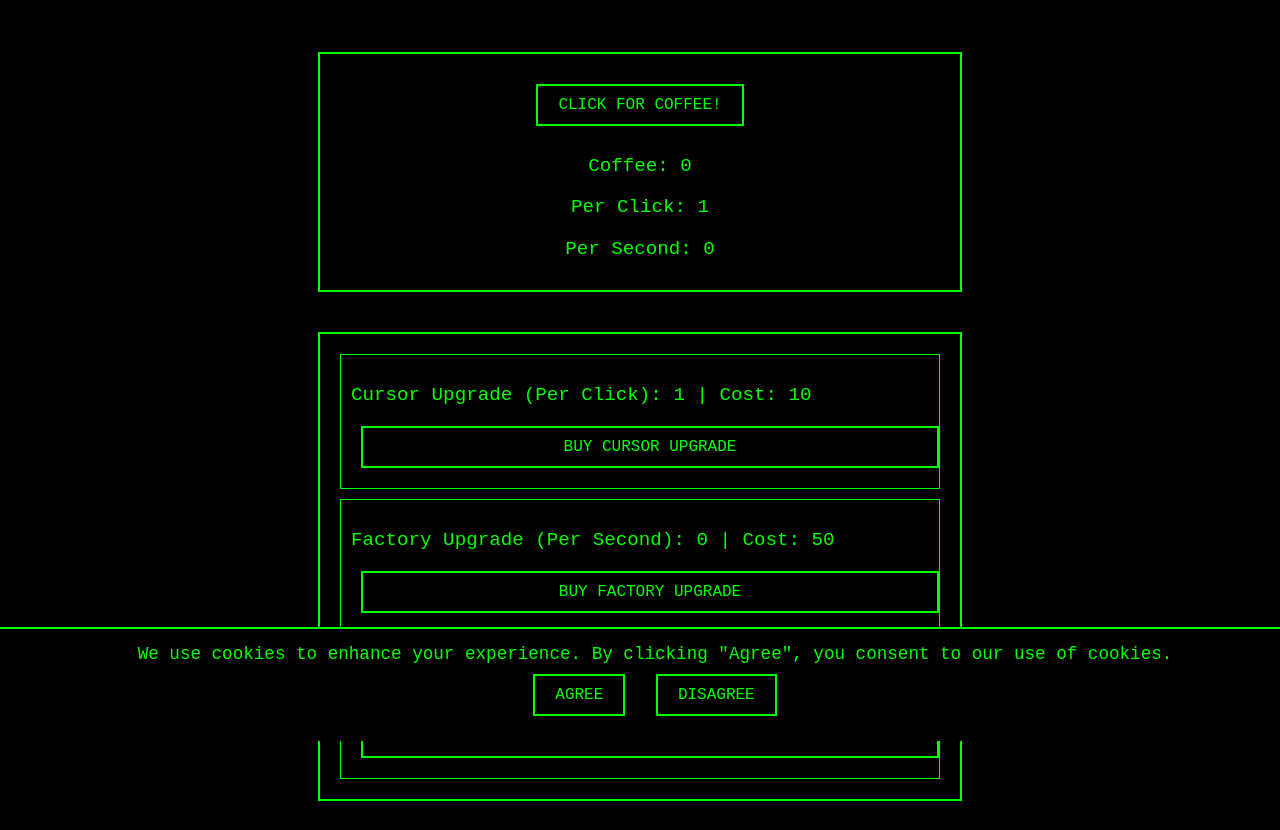
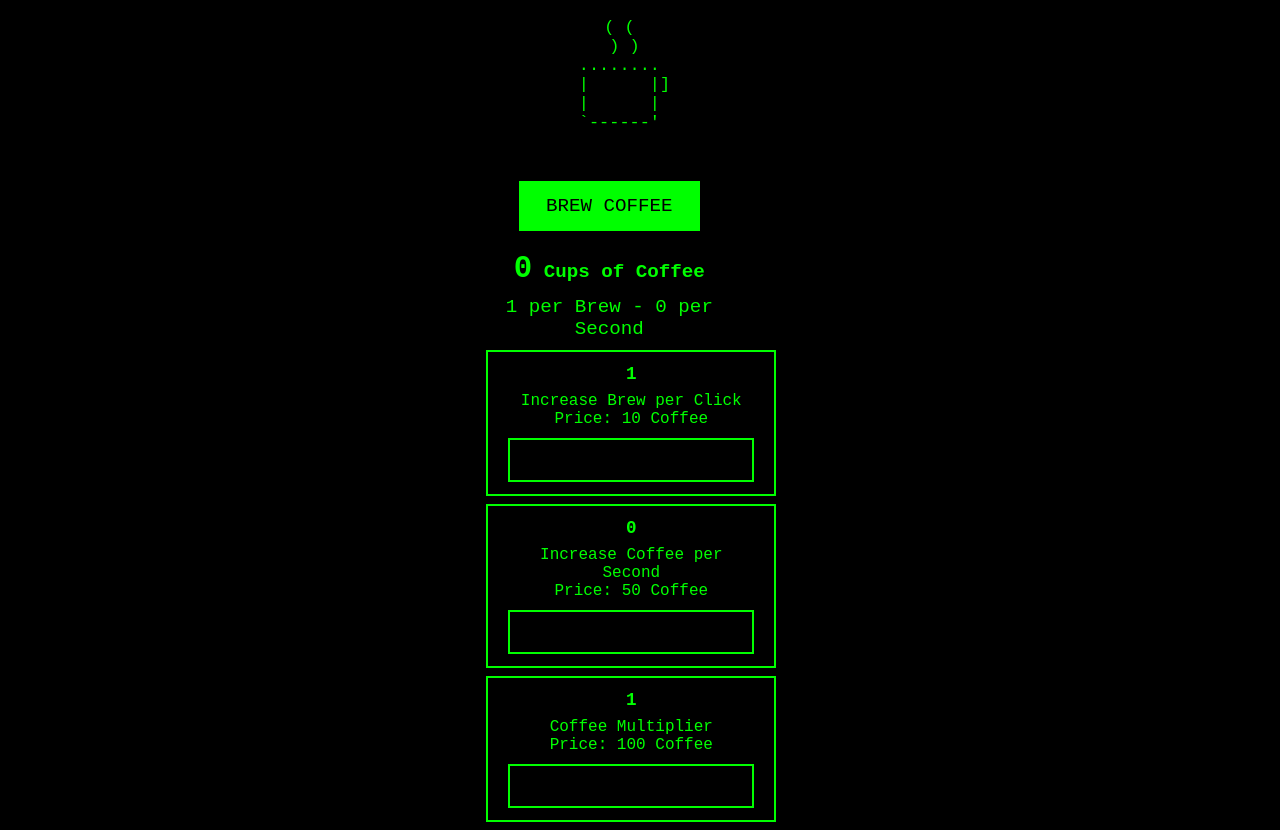
Before and after one commit to palisaar/simple-site, a website: page coffee-clicker/coffee-clicker.html in a window 1280 px wide. Shown: the part 59-889 px from the top of the page. Before the commit the page ends 860 px from the top, so only its background shows below. Drawn offline with Linux system fonts and the light colour scheme.

Commit message:
commit 4

```diff
--- a/coffee-clicker/coffee-clicker.css
+++ b/coffee-clicker/coffee-clicker.css
@@ -13,112 +13,136 @@ body {
     align-items: center;
 }
 
-/* Text styles */
-#coffee-container p, #upgrades p {
-    font-size: 1.2em;
-    margin-bottom: 10px;
+/* Game Header */
+header h1 {
+    font-size: 2em; /* Smaller title */
+    margin-bottom: 20px;
+    color: #00FF00;
 }
 
-/* Button and input styles */
-button, input[type="button"] {
-    background-color: black; /* Black button background */
-    color: #00FF00; /* Green text */
+/* Coffee Mug ASCII Art */
+#coffee-mug-button pre {
+    font-size: 1.3em; /* Smaller ASCII art */
+    margin-bottom: 20px;
+    background-color: black;
+}
+
+/* Brew Button */
+.brew-button {
+    background-color: #00FF00; /* Green background */
+    color: black; /* Black text */
     border: 2px solid #00FF00; /* Green border */
     font-family: 'Courier New', Courier, monospace;
-    font-size: 16px;
-    padding: 10px 20px;
-    margin: 10px;
+    font-size: 1.2em; /* Smaller font size */
+    padding: 12px 25px; /* Reduced padding */
+    margin: 10px 0; /* Reduced margin */
     cursor: pointer;
     text-transform: uppercase;
     transition: background-color 0.2s, transform 0.2s;
 }
 
-/* Button hover effect */
-button:hover, input[type="button"]:hover {
-    background-color: #00FF00; /* Green hover background */
-    color: black; /* Black text */
-    transform: scale(1.1); /* Slightly enlarge the button */
+.brew-button:hover {
+    background-color: black; /* Black background on hover */
+    color: #00FF00; /* Green text on hover */
+    transform: scale(1.05); /* Slightly smaller hover effect */
 }
 
-/* Disabled button styles */
-button:disabled, input[type="button"]:disabled {
-    border-color: #006400; /* Dark green border for disabled */
-    color: #006400; /* Dark green text for disabled */
-    cursor: not-allowed;
+/* Coffee Container: Brew Button and Coffee Stats */
+#game .content-container {
+    display: flex;
+    flex-direction: column;
+    align-items: center; /* Centered content */
+    width: 80%; /* Adjust width */
+    max-width: 600px; /* Reduced max-width */
 }
 
-/* Container borders (No glow) */
-#coffee-container, #upgrades {
-    border: 2px solid #00FF00;
-    padding: 20px;
-    margin: 20px;
-    width: 90%;
-    max-width: 600px;
-    text-align: left;
+/* Left Section (Coffee Mug and Brew Button) */
+.left {
+    text-align: center;
+    width: 100%; /* Full width */
 }
 
-/* Coffee container: Center elements */
-#coffee-container {
+/* Right Section (Coffee Stats and Upgrades) */
+.right {
+    text-align: center;
+    width: 100%; /* Full width */
+}
+
+/* Coffee Stats Display */
+h2, p {
+    font-size: 1.2em; /* Smaller font size */
+    margin: 10px 0; /* Reduced margin */
+}
+
+/* Update Boxes */
+.update-box {
+    border: 2px solid #00FF00;
+    padding: 12px 20px; /* Reduced padding */
+    margin: 8px 0; /* Reduced margin */
+    background-color: black;
+    color: #00FF00;
+    width: 100%; /* Full width */
+    max-width: 500px; /* Set a max-width for longer boxes */
     text-align: center;
 }
 
-/* Upgrade section */
-#upgrades {
-    display: flex;
-    flex-direction: column;
-    gap: 10px;
-}
-
-#upgrades div {
-    border: 1px solid #00FF00;
-    padding: 10px;
-}
-
-/* Input buttons inside upgrade sections */
-#upgrades div input {
-    margin-top: 10px;
-    width: 100%;
-}
-
-/* Cookie Banner Styling */
-#cookie-banner {
-    position: fixed;
-    bottom: 0;
-    left: 0;
-    width: 100%;
-    background-color: black;
-    color: #00FF00;
-    border-top: 2px solid #00FF00;
-    text-align: center;
-    padding: 15px;
-    font-size: 1.1em;
-    z-index: 9999;
-}
-
-#cookie-banner p {
-    margin: 0;
-}
-
-#cookie-banner a {
-    color: #00FF00;
-    text-decoration: underline;
-}
-
-#cookie-banner button {
+/* Upgrade Buttons */
+.update-box input[type="button"] {
     background-color: black;
     color: #00FF00;
     border: 2px solid #00FF00;
     font-family: 'Courier New', Courier, monospace;
-    font-size: 16px;
-    padding: 10px 20px;
-    margin-top: 10px;
+    font-size: 1.1em; /* Smaller font size */
+    padding: 10px 20px; /* Reduced padding */
+    width: 100%; /* Full width */
+    margin-top: 10px; /* Reduced margin */
     cursor: pointer;
     text-transform: uppercase;
     transition: background-color 0.2s, transform 0.2s;
 }
 
-#cookie-banner button:hover {
+.update-box input[type="button"]:hover {
     background-color: #00FF00;
     color: black;
-    transform: scale(1.1);
+    transform: scale(1.05); /* Slightly reduced scale effect */
 }
+
+.update-box input[type="button"]:disabled {
+    background-color: black; /* Keep the background black */
+    border-color: #00FF00; /* Keep the green border */
+    color: black; /* Keep the text black */
+    cursor: not-allowed; /* Indicate that it's not clickable */
+}
+
+/* Upgrade Prices and Levels */
+.update-box .level {
+    font-weight: bold;
+    font-size: 1.1em; /* Smaller font size */
+    margin-bottom: 8px; /* Reduced margin */
+}
+
+/* Coffee Number Display */
+#coffee-number {
+    font-weight: bold;
+    font-size: 1.6em; /* Slightly smaller font size */
+    margin-top: 15px; /* Reduced margin */
+}
+
+/* Disable Button State (when not enough coffee) */
+button[disabled] {
+    background-color: black;  /* Keep the background black */
+    color: black;  /* Keep the text color black */
+    border: 2px solid #00FF00;  /* Keep the border green */
+    cursor: not-allowed;  /* Indicate that the button is not clickable */
+}
+
+button[disabled]:hover {
+    background-color: black;  /* Keep the background black on hover */
+    color: black;  /* Keep the text color black */
+    transform: none;  /* No hover effect */
+}
+
+/* Overall Layout */
+#game {
+    margin-top: 30px; /* Reduced margin from top */
+}
--- a/coffee-clicker/coffee-clicker.html
+++ b/coffee-clicker/coffee-clicker.html
@@ -1,52 +1,74 @@
 <!DOCTYPE html>
 <html lang="en">
 <head>
-    <meta charset="UTF-8">
-    <meta name="viewport" content="width=device-width, initial-scale=1.0">
-    <title>Coffee Clicker - Retro</title>
-    <link rel="stylesheet" href="coffee-clicker.css">
+    <meta charset="UTF-8" />
+    <meta http-equiv="X-UA-Compatible" content="IE=edge" />
+    <meta name="viewport" content="width=device-width, initial-scale=1.0" />
+    <title>Coffee Brewing Clicker</title>
+    <link rel="stylesheet" href="coffee-clicker.css" />
 </head>
 <body>
-<div id="coffee-art">
-    <pre>
+<div id="game">
+    <header>
+        <h1>"Coffee Clicker"</h1>
+    </header>
+    <main>
+        <div class="content-container">
+            <div class="left">
+                <!-- ASCII art for Coffee Mug -->
+                <div id="coffee-mug-button" class="ascii-art-button">
+            <pre id="coffee-mug">
   ( (
    ) )
   ........
-        |       |]
-      \      /
-       `----'
+   |      |]
+  |      |
+  `------'
             </pre>
                 </div>
-<div id="coffee-container">
-    <button id="click-button">Click for Coffee!</button>
-    <p>Coffee: <span id="coffee-number">0</span></p>
-    <p>Per Click: <span id="coffee-number-click">1</span></p>
-    <p>Per Second: <span id="coffee-number-second">0</span></p>
+                <!-- Brew button under the ASCII art -->
+                <button id="brew-button" class="brew-button">Brew Coffee</button>
             </div>
 
-<div id="upgrades">
-    <div id="cursor">
-        <p>Cursor Upgrade (Per Click): <span class="level">1</span> | Cost: <span class="price">10</span></p>
-        <input type="button" value="Buy Cursor Upgrade" />
+            <div class="right">
+                <h2><span id="coffee-number">0</span> Cups of Coffee</h2>
+                <p><span id="coffee-number-click">1</span> per Brew - <span id="coffee-number-second">0</span> per Second</p>
+
+                <div id="updates">
+                    <!-- Cursor (Automatic Brewing) -->
+                    <div id="cursor" class="update-box">
+                        <div class="level">1</div>
+                        <div>
+                            Increase Brew per Click<br />Price:
+                            <span class="price" id="cursor-price">10</span> Coffee
                         </div>
-    <div id="factory">
-        <p>Factory Upgrade (Per Second): <span class="level">0</span> | Cost: <span class="price">50</span></p>
-        <input type="button" value="Buy Factory Upgrade" />
+                        <input type="button" id="cursor-upgrade" value="Buy" />
                     </div>
-    <div id="multiplier">
-        <p>Multiplier Upgrade: <span class="level">1</span> | Cost: <span class="price">100</span></p>
-        <input type="button" value="Buy Multiplier Upgrade" />
+
+                    <!-- Factory (Automated Coffee Machine) -->
+                    <div id="factory" class="update-box">
+                        <div class="level" id="factory-level">0</div>
+                        <div>
+                            Increase Coffee per Second<br />Price:
+                            <span class="price" id="factory-price">50</span> Coffee
+                        </div>
+                        <input type="button" id="factory-upgrade" value="Buy" />
+                    </div>
+
+                    <!-- Multiplier (Coffee Boost) -->
+                    <div id="multiplier" class="update-box">
+                        <div class="level" id="multiplier-level">1</div>
+                        <div>
+                            Coffee Multiplier<br />Price: <span class="price" id="multiplier-price">100</span> Coffee
+                        </div>
+                        <input type="button" id="multiplier-upgrade" value="Buy" />
                     </div>
                 </div>
-
-<!-- Cookie Banner -->
-<div id="cookie-banner">
-    <p>We use cookies to enhance your experience. By clicking "Agree", you consent to our use of cookies.</p>
-    <button id="agree-button">Agree</button>
-    <button id="disagree-button">Disagree</button>
+            </div>
+        </div>
+    </main>
 </div>
 
 <script src="coffee-clicker.js"></script>
-
 </body>
 </html>
--- a/coffee-clicker/coffee-clicker.js
+++ b/coffee-clicker/coffee-clicker.js
@@ -1,185 +1,138 @@
-// DOM Elements
-const clickButton = document.getElementById('click-button');
-const coffeeNumberDisplay = document.getElementById('coffee-number');
-const coffeePerClickDisplay = document.getElementById('coffee-number-click');
-const coffeePerSecondDisplay = document.getElementById('coffee-number-second');
+// Grab DOM elements
+const coffeeMugButton = document.getElementById("coffee-mug-button");
+const brewButton = document.getElementById("brew-button");
+const coffeeNumberDisplay = document.getElementById("coffee-number");
+const coffeeNumberClickDisplay = document.getElementById("coffee-number-click");
+const coffeeNumberSecondDisplay = document.getElementById("coffee-number-second");
 
-const cursorUpdateBtn = document.querySelector('#cursor > input');
-const factoryUpdateBtn = document.querySelector('#factory > input');
-const multiplierUpdateBtn = document.querySelector('#multiplier > input');
+const cursorUpgradeButton = document.getElementById("cursor-upgrade");
+const factoryUpgradeButton = document.getElementById("factory-upgrade");
+const multiplierUpgradeButton = document.getElementById("multiplier-upgrade");
 
-// Cookie Banner Elements
-const cookieBanner = document.getElementById('cookie-banner');
-const agreeButton = document.getElementById('agree-button');
-const disagreeButton = document.getElementById('disagree-button');
-
-// Default values (in case there's no saved data)
-let coffee = 0;
-let coffeePerClick = 1;
-let coffeePerSecond = 0;
-
-let cursorLevel = 1;
-let cursorPrice = 10;
-let factoryLevel = 0;
-let factoryPrice = 50;
-let multiplierLevel = 1;
-let multiplierPrice = 100;
+const cursorPriceDisplay = document.getElementById("cursor-price");
+const factoryPriceDisplay = document.getElementById("factory-price");
+const multiplierPriceDisplay = document.getElementById("multiplier-price");
 
 // Load saved game state from localStorage
-function loadGame() {
-    coffee = parseInt(localStorage.getItem('coffee')) || 0;
-    coffeePerClick = parseInt(localStorage.getItem('coffeePerClick')) || 1;
-    coffeePerSecond = parseInt(localStorage.getItem('coffeePerSecond')) || 0;
+function loadGameState() {
+    const savedState = JSON.parse(localStorage.getItem("coffeeGameState"));
+    if (savedState) {
+        coffee = savedState.coffee || 0;
+        coffeePerClick = savedState.coffeePerClick || 1;
+        coffeePerSecond = savedState.coffeePerSecond || 0;
 
-    cursorLevel = parseInt(localStorage.getItem('cursorLevel')) || 1;
-    cursorPrice = parseInt(localStorage.getItem('cursorPrice')) || 10;
-    factoryLevel = parseInt(localStorage.getItem('factoryLevel')) || 0;
-    factoryPrice = parseInt(localStorage.getItem('factoryPrice')) || 50;
-    multiplierLevel = parseInt(localStorage.getItem('multiplierLevel')) || 1;
-    multiplierPrice = parseInt(localStorage.getItem('multiplierPrice')) || 100;
+        cursorLevel = savedState.cursorLevel || 1;
+        cursorPrice = savedState.cursorPrice || 10;
+        factoryLevel = savedState.factoryLevel || 0;
+        factoryPrice = savedState.factoryPrice || 50;
+        multiplierLevel = savedState.multiplierLevel || 1;
+        multiplierPrice = savedState.multiplierPrice || 100;
+    } else {
+        // If no saved state, initialize with defaults
+        coffee = 0;
+        coffeePerClick = 1;
+        coffeePerSecond = 0;
 
-    showCoffee(); // Update the UI with the loaded values
+        cursorLevel = 1;
+        cursorPrice = 10;
+        factoryLevel = 0;
+        factoryPrice = 50;
+        multiplierLevel = 1;
+        multiplierPrice = 100;
+    }
 }
 
 // Save game state to localStorage
-function saveGame() {
-    localStorage.setItem('coffee', coffee);
-    localStorage.setItem('coffeePerClick', coffeePerClick);
-    localStorage.setItem('coffeePerSecond', coffeePerSecond);
-
-    localStorage.setItem('cursorLevel', cursorLevel);
-    localStorage.setItem('cursorPrice', cursorPrice);
-    localStorage.setItem('factoryLevel', factoryLevel);
-    localStorage.setItem('factoryPrice', factoryPrice);
-    localStorage.setItem('multiplierLevel', multiplierLevel);
-    localStorage.setItem('multiplierPrice', multiplierPrice);
+function saveGameState() {
+    const gameState = {
+        coffee: coffee,
+        coffeePerClick: coffeePerClick,
+        coffeePerSecond: coffeePerSecond,
+        cursorLevel: cursorLevel,
+        cursorPrice: cursorPrice,
+        factoryLevel: factoryLevel,
+        factoryPrice: factoryPrice,
+        multiplierLevel: multiplierLevel,
+        multiplierPrice: multiplierPrice
+    };
+    localStorage.setItem("coffeeGameState", JSON.stringify(gameState));
 }
 
-// Increment coffee on click
-clickButton.addEventListener('click', () => {
+// Show coffee and update button states
+function showCoffee() {
+    coffeeNumberDisplay.textContent = coffee;
+    coffeeNumberClickDisplay.textContent = coffeePerClick;
+    coffeeNumberSecondDisplay.textContent = coffeePerSecond;
+
+    cursorPriceDisplay.textContent = cursorPrice;
+    factoryPriceDisplay.textContent = factoryPrice;
+    multiplierPriceDisplay.textContent = multiplierPrice;
+
+    // Disable buttons if not enough coffee
+    setButtonState(cursorUpgradeButton, coffee >= cursorPrice);
+    setButtonState(factoryUpgradeButton, coffee >= factoryPrice);
+    setButtonState(multiplierUpgradeButton, coffee >= multiplierPrice);
+
+    // Save the game state after updating
+    saveGameState();
+}
+
+// Set the state (enabled/disabled) of a button
+function setButtonState(button, enabled) {
+    if (enabled) {
+        button.removeAttribute("disabled");
+    } else {
+        button.setAttribute("disabled", "true");
+    }
+}
+
+// Brew button event listener
+brewButton.addEventListener("click", function() {
+    console.log("Brew button clicked.");  // Debugging log
     coffee += coffeePerClick;
-    saveGame();
     showCoffee();
 });
 
-// Cursor upgrade: increases coffee per click
-cursorUpdateBtn.addEventListener('click', () => {
+// Upgrade button event listeners
+cursorUpgradeButton.addEventListener("click", function() {
     if (coffee >= cursorPrice) {
+        coffee -= cursorPrice;
         cursorLevel++;
-        coffeePerClick += 1 * multiplierLevel; // Coffee per click scales with multiplier
-        coffee -= cursorPrice;
-        cursorPrice *= 2; // Price doubles after every purchase
-        saveGame();
+        coffeePerClick = cursorLevel * multiplierLevel;
+        cursorPrice = Math.floor(cursorPrice * 1.5);
         showCoffee();
     }
 });
 
-// Factory upgrade: increases coffee per second
-factoryUpdateBtn.addEventListener('click', () => {
+factoryUpgradeButton.addEventListener("click", function() {
     if (coffee >= factoryPrice) {
+        coffee -= factoryPrice;
         factoryLevel++;
-        coffeePerSecond += 1 * multiplierLevel; // Coffee per second scales with multiplier
-        coffee -= factoryPrice;
-        factoryPrice *= 2; // Price doubles after every purchase
-        saveGame();
+        coffeePerSecond = factoryLevel * multiplierLevel;
+        factoryPrice = Math.floor(factoryPrice * 1.5);
         showCoffee();
     }
 });
 
-// Multiplier upgrade: scales coffee per click and per second
-multiplierUpdateBtn.addEventListener('click', () => {
+multiplierUpgradeButton.addEventListener("click", function() {
     if (coffee >= multiplierPrice) {
+        coffee -= multiplierPrice;
         multiplierLevel++;
-        coffeePerClick = cursorLevel * multiplierLevel; // Recalculate based on levels
-        coffeePerSecond = factoryLevel * multiplierLevel; // Recalculate based on levels
-        coffee -= multiplierPrice;
-        multiplierPrice *= 3; // Price triples after every purchase
-        saveGame();
+        coffeePerClick = cursorLevel * multiplierLevel;
+        coffeePerSecond = factoryLevel * multiplierLevel;
+        multiplierPrice = Math.floor(multiplierPrice * 1.5);
         showCoffee();
     }
 });
 
-// Game loop: adds coffee per second every second
-function gameloop() {
+// Game loop function to add coffee per second
+function gameLoop() {
     coffee += coffeePerSecond;
-    saveGame();
     showCoffee();
 }
 
-// Update the UI to reflect game state
-function showCoffee() {
-    coffeeNumberDisplay.innerHTML = formatNumber(coffee);
-    coffeePerClickDisplay.innerHTML = formatNumber(coffeePerClick);
-    coffeePerSecondDisplay.innerHTML = formatNumber(coffeePerSecond);
+// Load game state when the page loads
+loadGameState();
 
-    // Update upgrade views
-    updateUpgradeView('cursor', cursorLevel, cursorPrice);
-    updateUpgradeView('factory', factoryLevel, factoryPrice);
-    updateUpgradeView('multiplier', multiplierLevel, multiplierPrice);
-
-    // Disable buttons if coffee is insufficient
-    setDisable(coffee >= cursorPrice, cursorUpdateBtn);
-    setDisable(coffee >= factoryPrice, factoryUpdateBtn);
-    setDisable(coffee >= multiplierPrice, multiplierUpdateBtn);
-}
-
-// Update the display for an upgrade
-function updateUpgradeView(id, level, price) {
-    const levelDisplay = document.querySelector(`#${id} > .level`);
-    const priceDisplay = document.querySelector(`#${id} .price`);
-    levelDisplay.innerHTML = level;
-    priceDisplay.innerHTML = formatNumber(price);
-}
-
-// Disable or enable buttons
-function setDisable(able, btn) {
-    if (able) {
-        btn.removeAttribute("disabled");
-    } else {
-        btn.setAttribute("disabled", "");
-    }
-}
-
-// Format large numbers for better readability
-function formatNumber(num) {
-    if (num > 1000000000) {
-        return (num / 1000000000).toFixed(2) + ' B';
-    }
-    if (num > 1000000) {
-        return (num / 1000000).toFixed(2) + ' M';
-    }
-    if (num > 1000) {
-        return (num / 1000).toFixed(2) + ' K';
-    }
-    return num;
-}
-
-// Check if the user has agreed to the cookies
-function checkCookieAgreement() {
-    const cookieConsent = localStorage.getItem('cookieConsent');
-    if (!cookieConsent) {
-        // If no consent, show the banner
-        cookieBanner.style.display = 'block';
-    } else {
-        // If consent is already given, hide the banner and load the game
-        cookieBanner.style.display = 'none';
-        loadGame();
-        setInterval(gameloop, 1000);
-    }
-}
-
-// Handle agreement
-agreeButton.addEventListener('click', () => {
-    localStorage.setItem('cookieConsent', 'true'); // Store the user's agreement
-    cookieBanner.style.display = 'none'; // Hide the banner
-    loadGame(); // Proceed with loading the game
-    setInterval(gameloop, 1000); // Start the game loop
-});
-
-// Handle disagreement
-disagreeButton.addEventListener('click', () => {
-    window.location.href = '../index.html'; // Redirect to the index page if they disagree
-});
-
-// Initialize game
-checkCookieAgreement();
+// Start the game loop
+setInterval(gameLoop, 1000); // Game loop to increase coffee per second
```
Lines whose indentation alone changed are shown as unchanged.
